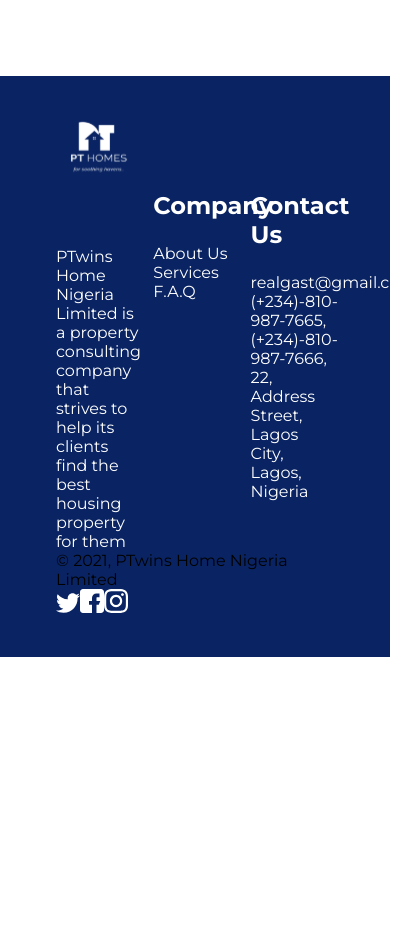
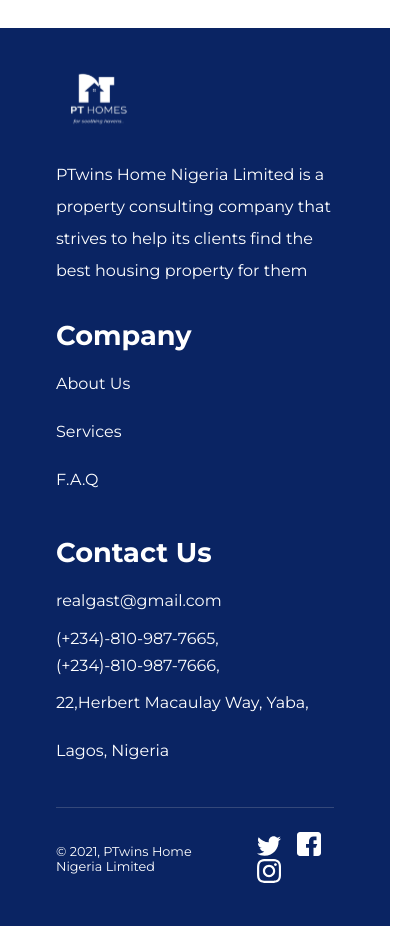
Before and after one commit to whalewalker/phomes, a React (Create React App) app: page / in a window 390 px wide. Shown: the part 5060-5986 px from the top of the page, 416 px wide, since content can reach past the window. Before the commit the page ends 5717 px from the top, so only its background shows below. Built offline with nearby package versions, Linux system fonts and the light colour scheme.

Commit message:
footer done

```diff
--- a/src/components/sections/footer/Footer.css
+++ b/src/components/sections/footer/Footer.css
@@ -38,28 +38,101 @@
       background-color: #0A2463;
       padding: 2.5rem 3.5rem;
       font-family: Montserrat;
-      /* border-bottom: #999; */
 }
 
 .brand .brand-nav{
       display: flex;
       justify-content: space-between;
+      margin-top: -3rem;
 }
 
 
 .brand-nav .nav-about{
-      width: 45%;
+      width: 35%;
       padding-top: 2rem;
+      line-height: 2;
+      color: #fff;
+
 }
 
-.brand-nav .nav-about,
-.brand-nav .nav-company,
+.brand-nav .nav-company{
+      color: #fff;
+}
 .brand-nav .nav-contact{
-     width:30%;
-     color: #fff;
+      color: #fff;
+      width: 35%;
 }
+
  .nav-about,
  .nav-company ul,
  .nav-contact ul{
       margin-top: 1.5rem;
 }
+
+ .nav-company ul li,
+ .nav-contact ul li{
+line-height: 3;
+cursor: pointer;
+transition: all .5s ease-in-out;
+ }
+
+ .nav-company ul li:hover,
+ .nav-contact ul li:hover{
+       color: #FC5E03;
+ }
+
+.brand-nav .nav-contact span {
+      display: block;
+      line-height: 1.7rem;
+}
+
+.brand-footer{
+      display: flex;
+      justify-content: space-between;
+      border-top: 1px solid #dbd5d533;
+      padding-top: 1.5rem;
+      color: #fff;
+      align-items: center;
+      font-size: .8rem;
+}
+
+.brand-footer .socials img{
+      padding-left: 2rem;
+      cursor: pointer;
+}
+
+
+@media screen and (max-width: 768px){
+      .consultation h1{
+            font-size: 2rem;
+      }
+
+      .brand-img{margin-bottom: 2rem;}
+      .brand-nav{
+           flex-direction: column;
+           justify-content: left;
+           /* text-align: center; */
+      }
+      .brand-nav .nav-about,
+      .brand-nav .nav-company,
+      .brand-nav .nav-contact{
+            width: 100%;
+            margin: 0 auto 2rem auto;
+      }
+      .nav-company h2,
+      .nav-contact h2{
+            font-size: 1.7rem;
+            margin-bottom: -1rem;
+      }
+      .nav-about,
+      .nav-company ul li,
+      .nav-contact ul li{
+            line-height: 3;
+      }
+
+      .brand-footer .socials img{
+            padding-left: 1rem;
+      }
+
+
+}
--- a/src/components/sections/footer/Footer.js
+++ b/src/components/sections/footer/Footer.js
@@ -37,7 +37,7 @@ const Footer = () => {
                                                 <span>(+234)-810-987-7665,</span>
                                                 <span>(+234)-810-987-7666,</span>
                                           </li>
-                                          <li>22, Address Street, Lagos City, Lagos, Nigeria </li>
+                                          <li>22,Herbert Macaulay Way, Yaba, Lagos, Nigeria </li>
                                     </ul>
                               </div>
                         </div>
```
